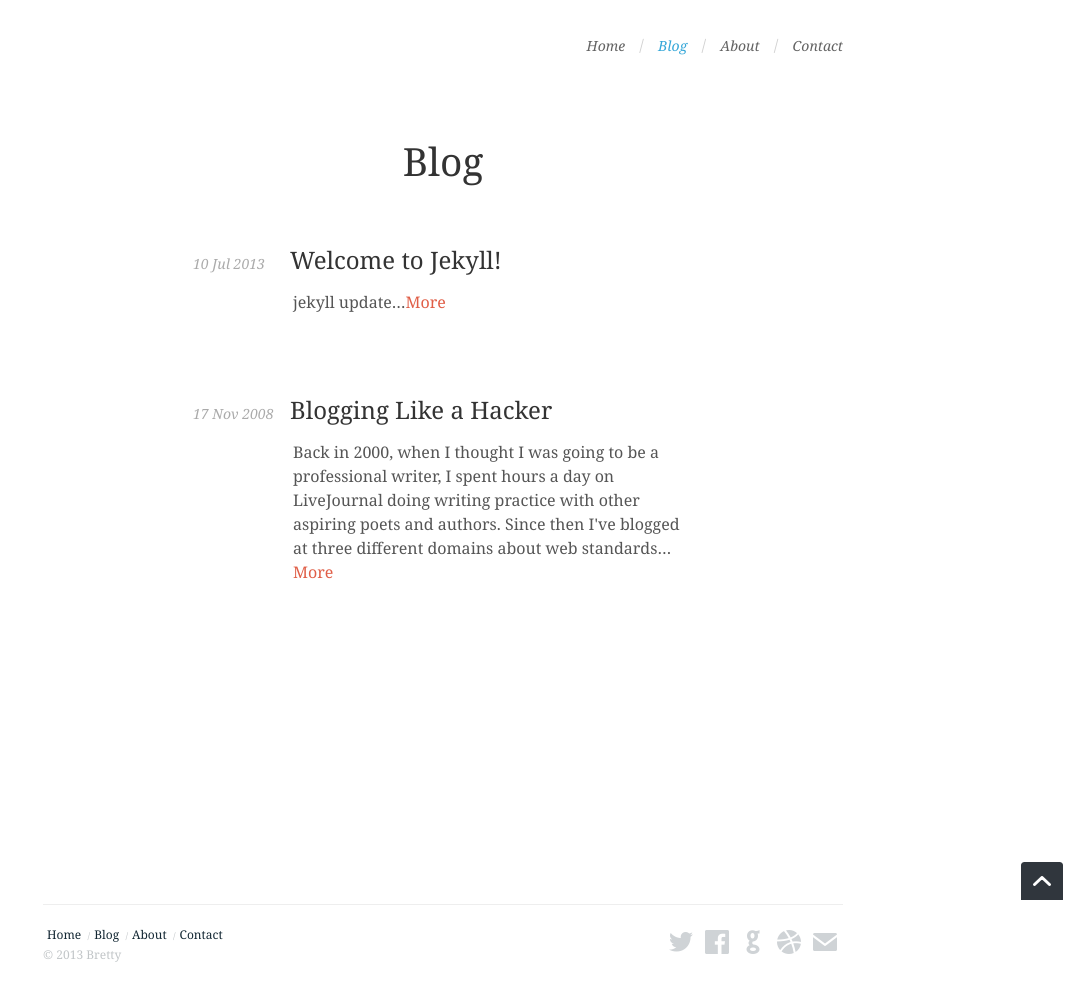
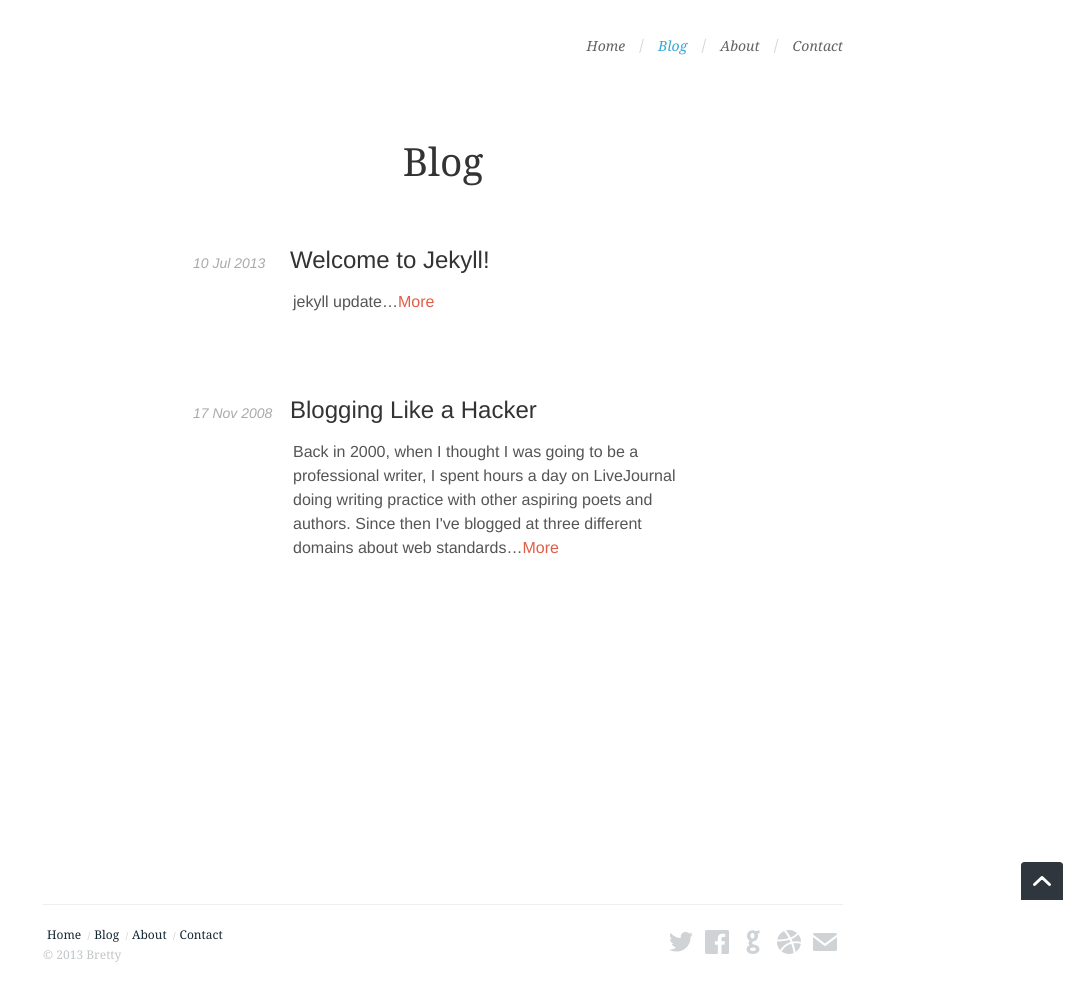
Before and after one commit to chanyufei/brettymod, a Jekyll site: the page built from blog.md, in a window 1280 px wide. Shown: the whole page, without its empty margins (197-1280 px from the left). Built offline with Jekyll 4.4.1, drawn with Linux system fonts in a browser that asks for light colours; nearby versions of some CDN libraries; Markdown is read by kramdown in place of the engine named in the settings.

Commit message:
font css update

```diff
--- a/css/style.css
+++ b/css/style.css
@@ -1258,6 +1258,7 @@ section.current {
   list-style: none;
 }
 .blog-archive #main li {
+  font-family: "proxima-nova", helvetica, sans-serif;
   margin: 55px 0 76px 0;
 }
 .blog-archive #main li .meta {
@@ -1300,6 +1301,7 @@ body.work header {
   margin-bottom: 55px;
 }
 .post #main.inner {
+  font-family: "proxima-nova", helvetica, sans-serif;
   max-width: 31.25em;
 }
 body.post hgroup {
```
Also changed, not shown: blog-assets/csd-post/nav.png (added), blog-assets/csd-post/x.png (added).
